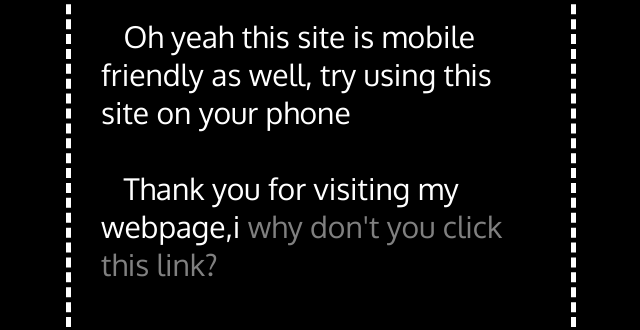
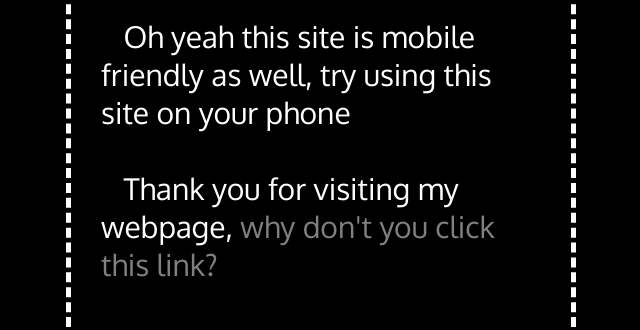
Before and after one commit to LueKely/MyPersonalBlog, a plain HTML site: page index.html in a window 1280 px wide. Shown: the part 1448-1778 px from the top of the page, 319-959 px from the left. Drawn offline with Linux system fonts and the light colour scheme.

Commit message:
grammar changes mb

```diff
--- a/index.html
+++ b/index.html
@@ -62,7 +62,7 @@
           &nbsp;&nbsp; Oh yeah this site is mobile friendly as well, try using
           this site on your phone
           <br /><br />
-          &nbsp;&nbsp; Thank you for visiting my webpage,i
+          &nbsp;&nbsp; Thank you for visiting my webpage,
           <a href="https://www.youtube.com/watch?v=dQw4w9WgXcQ" target="_blank">
             why don't you click this link?</a
           >
```
